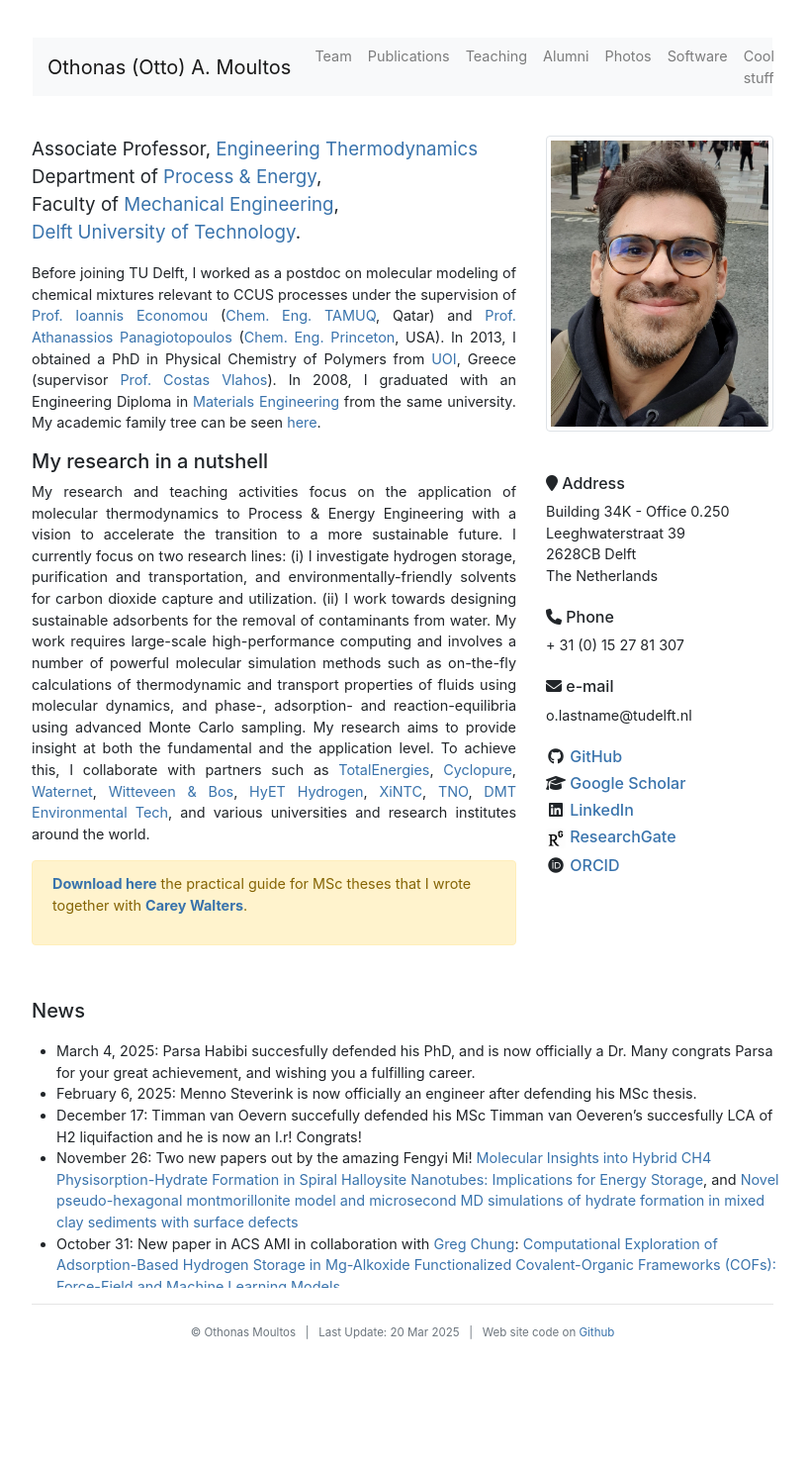
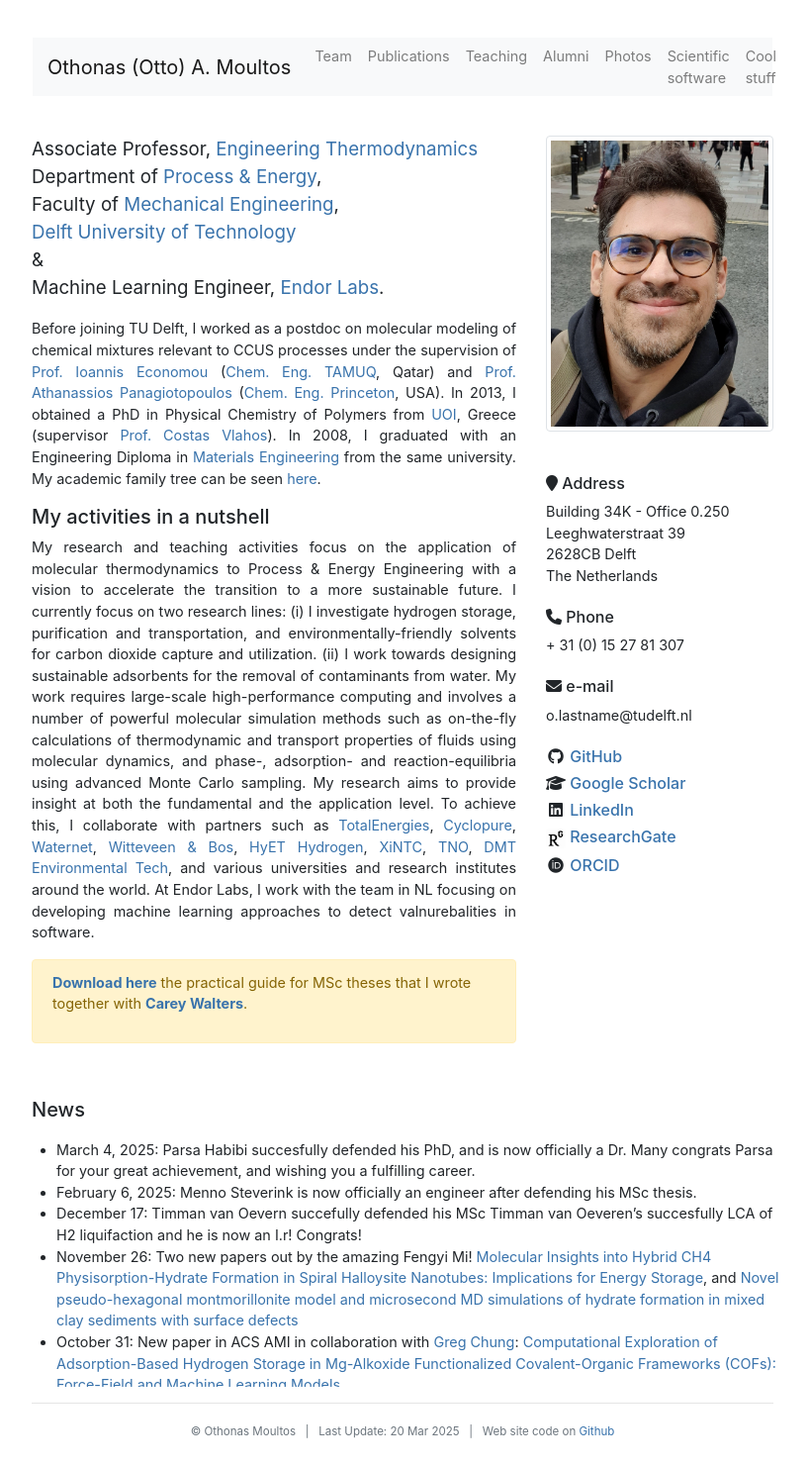
Before and after one commit to omoultosEthTuDelft/web, a Jekyll site: the page built from index.md, in a window 1280 px wide. Shown: the whole page at 99% size, without its empty margins (233-1051 px from the left). Built offline with Jekyll 4.4.1, drawn with Linux system fonts in a browser that asks for light colours; nearby versions of some CDN libraries; before the commit the page ends 1382 px from its top, so only the background shows below that.

Commit message:
minorChanges

```diff
--- a/_layouts/default.html
+++ b/_layouts/default.html
@@ -54,7 +54,7 @@
         <li class="nav-item"><a class="nav-link" href="{{ site.url }}/teaching/">Teaching</a></li>
         <li class="nav-item"><a class="nav-link" href="{{ site.url }}/alumni">Alumni</a></li>
         <li class="nav-item"><a class="nav-link" href="{{ site.url }}/photos/">Photos</a></li>
-        <li class="nav-item"><a class="nav-link" href="{{ site.url }}/software/">Software</a></li>
+        <li class="nav-item"><a class="nav-link" href="{{ site.url }}/software/">Scientific software</a></li>
         <li class="nav-item"><a class="nav-link" href="{{ site.url }}/cool/">Cool stuff</a></li>
       </ul>
     </div>
--- a/index.md
+++ b/index.md
@@ -11,7 +11,8 @@ title: "Main page"
 <!-- <h3> Othonas Moultos </h3> -->
 <br/>
 <p class="lead" style="font-size: 130%"><strong>
-Associate Professor, <a href="https://www.tudelft.nl/3me/over/afdelingen/process-energy/people/engineering-thermodynamics/">Engineering Thermodynamics</a> <br/>Department of <a href="https://www.tudelft.nl/me/over/afdelingen/process-energy">Process & Energy</a>,<br/> Faculty of <a href="https://www.tudelft.nl/3me/">Mechanical Engineering</a>, <br/><a href="http://www.tudelft.nl/">Delft University of Technology</a>.</strong>
+Associate Professor, <a href="https://www.tudelft.nl/3me/over/afdelingen/process-energy/people/engineering-thermodynamics/">Engineering Thermodynamics</a> <br/>Department of <a href="https://www.tudelft.nl/me/over/afdelingen/process-energy">Process & Energy</a>,<br/> Faculty of <a href="https://www.tudelft.nl/3me/">Mechanical Engineering</a>, <br/><a href="http://www.tudelft.nl/">Delft University of Technology</a>
+<br>& <br>Machine Learning Engineer, <a href="https://www.endorlabs.com">Endor Labs</a>.</strong>
 </p>
 
 <p style="text-align: justify;">
@@ -21,12 +22,12 @@ Associate Professor, <a href="https://www.tudelft.nl/3me/over/afdelingen/process
 Before joining TU Delft, I worked as a postdoc on molecular modeling of chemical mixtures relevant to CCUS processes under the supervision of <a href="https://www.qatar.tamu.edu/programs/chemical-engineering/faculty-and-staff/dr.-ioannis-economou">Prof. Ioannis Economou</a> (<a href="https://www.qatar.tamu.edu/programs/chemical-engineering">Chem. Eng. TAMUQ</a>, Qatar) and <a href="https://cbe.princeton.edu/people/athanassios-panagiotopoulos">Prof. Athanassios Panagiotopoulos</a> (<a href="https://cbe.princeton.edu">Chem. Eng. Princeton</a>, USA). In 2013, I obtained a PhD in Physical Chemistry of Polymers from <a href="https://www.uoi.gr/en/">UOI</a>, Greece (supervisor <a href="https://chem.uoi.gr/en/meli-dep/vlachos-konstantinos/">Prof. Costas Vlahos</a>). In 2008, I graduated with an Engineering Diploma in <a href="http://www.materials.uoi.gr/en/">Materials Engineering</a> from the same university. My academic family tree can be seen <a href="https://neurotree.org/beta/tree.php?pid=741534">here</a>.
 </p>
 
-<h5>My research in a nutshell</h5>
+<h5>My activities in a nutshell</h5>
 <p style="text-align: justify;">
 <!-- Fossil fuels not only harm the environment but are also becoming more and more expensive as the resources are slowly getting depleted or due to (geo)political reasons. I believe that technologies for producing sustainable energy are the only way to move forward, and the challenging role of engineers is to devise and optimize such technologies.  -->
 My research and teaching activities focus on the application of molecular thermodynamics to Process & Energy Engineering with a vision to accelerate the transition to a more sustainable future. I currently focus on two research lines:
 (i) I investigate hydrogen storage, purification and transportation, and environmentally-friendly solvents for carbon dioxide capture and utilization.
-(ii) I work towards designing sustainable adsorbents for the removal of contaminants from water. My work requires large-scale high-performance computing and involves a number of powerful molecular simulation methods such as on-the-fly calculations of thermodynamic and transport properties of fluids using molecular dynamics, and phase-, adsorption- and reaction-equilibria using advanced Monte Carlo sampling. My research aims to provide insight at both the fundamental and the application level. To achieve this, I collaborate with partners such as <a href="https://totalenergies.com">TotalEnergies</a>, <a href="https://cyclopure.com">Cyclopure</a>, <a href="https://www.waternet.nl">Waternet</a>, <a href="https://www.witteveenbos.com"> Witteveen & Bos</a>, <a href="https://hyethydrogen.com">HyET Hydrogen</a>, <a href="https://www.xintc.global">XiNTC</a>, <a href="https://www.tno.nl/nl/">TNO</a>, <a href="https://www.dmt-et.com">DMT Environmental Tech</a>, and various universities and research institutes around the world.
+(ii) I work towards designing sustainable adsorbents for the removal of contaminants from water. My work requires large-scale high-performance computing and involves a number of powerful molecular simulation methods such as on-the-fly calculations of thermodynamic and transport properties of fluids using molecular dynamics, and phase-, adsorption- and reaction-equilibria using advanced Monte Carlo sampling. My research aims to provide insight at both the fundamental and the application level. To achieve this, I collaborate with partners such as <a href="https://totalenergies.com">TotalEnergies</a>, <a href="https://cyclopure.com">Cyclopure</a>, <a href="https://www.waternet.nl">Waternet</a>, <a href="https://www.witteveenbos.com"> Witteveen & Bos</a>, <a href="https://hyethydrogen.com">HyET Hydrogen</a>, <a href="https://www.xintc.global">XiNTC</a>, <a href="https://www.tno.nl/nl/">TNO</a>, <a href="https://www.dmt-et.com">DMT Environmental Tech</a>, and various universities and research institutes around the world. At Endor Labs, I work with the team in NL focusing on developing machine learning approaches to detect valnurebalities in software.
 </p>
 
 
```
Also changed, not shown: software/index_better.md (+1 -1 lines).
